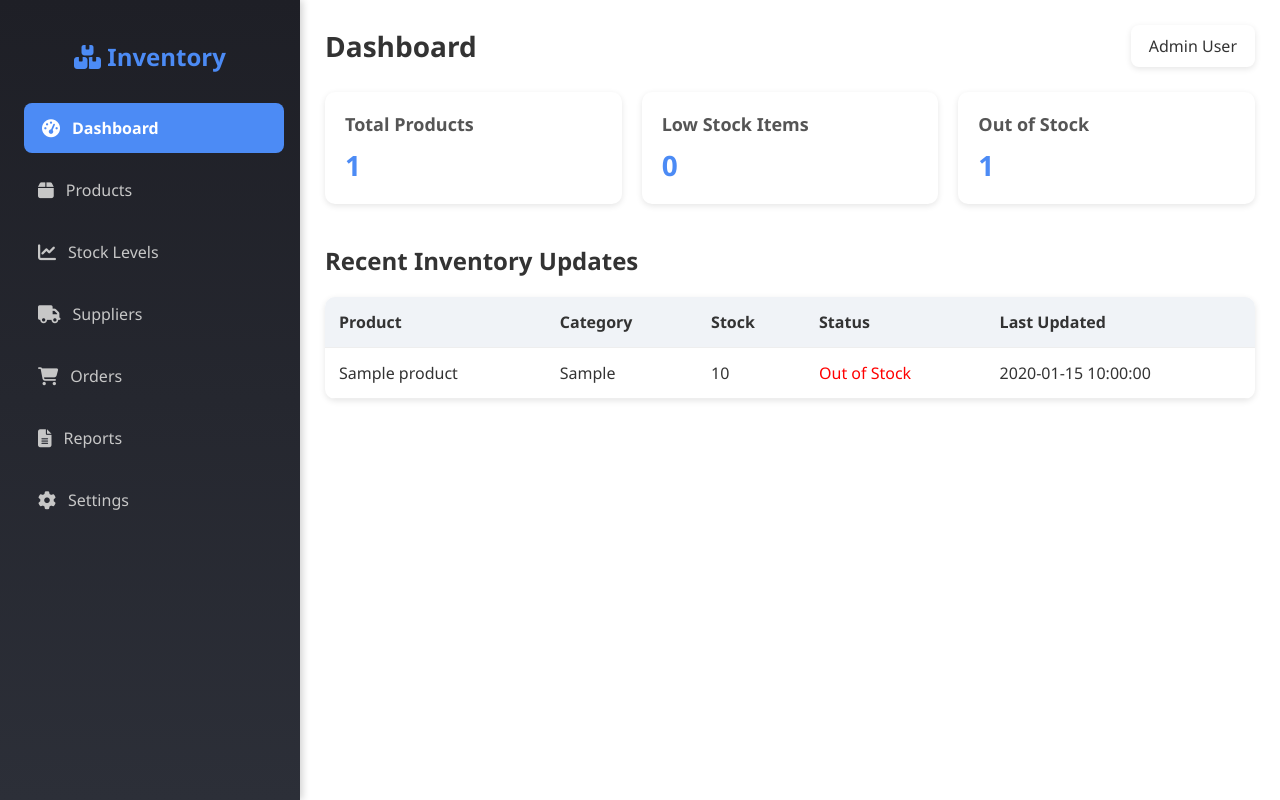
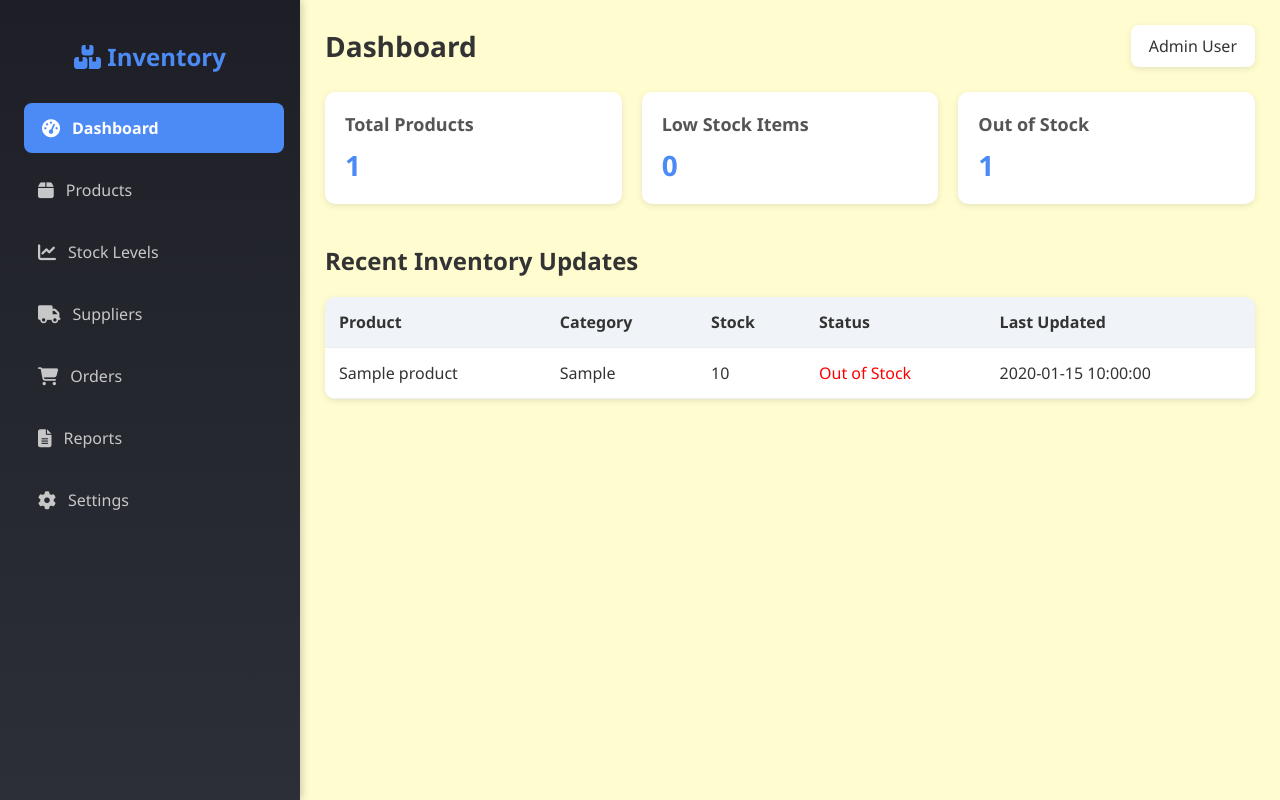
Before and after one commit to Sujalkadam/beanstalk-code, a Flask app: page / in a window 1280 px wide. Run offline with Flask 3, Linux system fonts and the light colour scheme; tables that the repository leaves empty hold one stand-in row (values such as "Sample post").

Commit message:
Update index.html

```diff
--- a/templates/index.html
+++ b/templates/index.html
@@ -11,7 +11,7 @@
     body {
         margin: 0;
         font-family: "Segoe UI", sans-serif;
-        background: FFFDD0;     /* 🔥 UPDATED HERE */
+        background: #FFFDD0;     /* 🔥 UPDATED HERE */
         color: #333;
     }
     .container {
```
